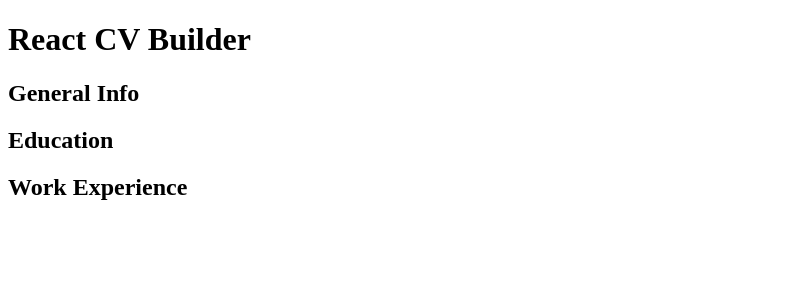
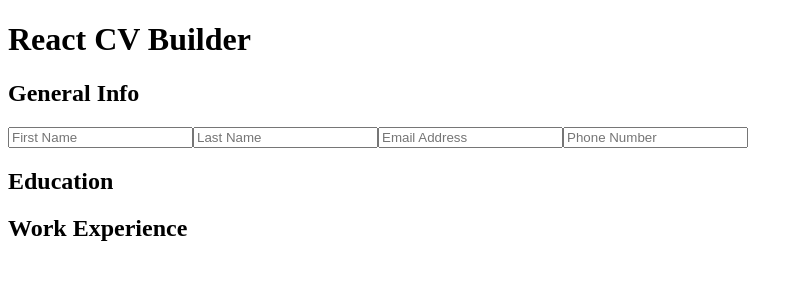
Before and after one commit to lw-a/cv-app, a React (Create React App) app: page / in a window 1280 px wide. Shown: the top 300 px of the page, without its empty margins (0-803 px from the left). Built offline with nearby package versions, Linux system fonts and the light colour scheme.

Commit message:
create input fields for general

```diff
--- a/src/Components/GeneralInfo.js
+++ b/src/Components/GeneralInfo.js
@@ -9,17 +9,26 @@ class GeneralInfo extends React.Component {
       email: '',
       phone: '',
     };
-
+    this.handleChange = this.handleChange.bind(this);
   }
 
   handleChange(e) {
     const { name, value } = e.target;
-    this.setState({[name]: value})
+    this.setState({[name]: value});
   }
 
   render() {
     return(
-      <h2>General Info</h2>
+      <div>
+        <h2>General Info</h2>
+        <input type='text' placeholder='First Name' name='firstName' onChange={this.handleChange} value={this.state.firstName} />
+
+        <input type='text' placeholder='Last Name' name='lastName' onChange={this.handleChange} value={this.state.lastName} />
+
+        <input type='text' placeholder='Email Address' name='email' onChange={this.handleChange} value={this.state.email} />
+
+        <input type='text' placeholder='Phone Number' name='phone' onChange={this.handleChange} value={this.state.phone} />
+      </div>
     )
   }
 }
```
